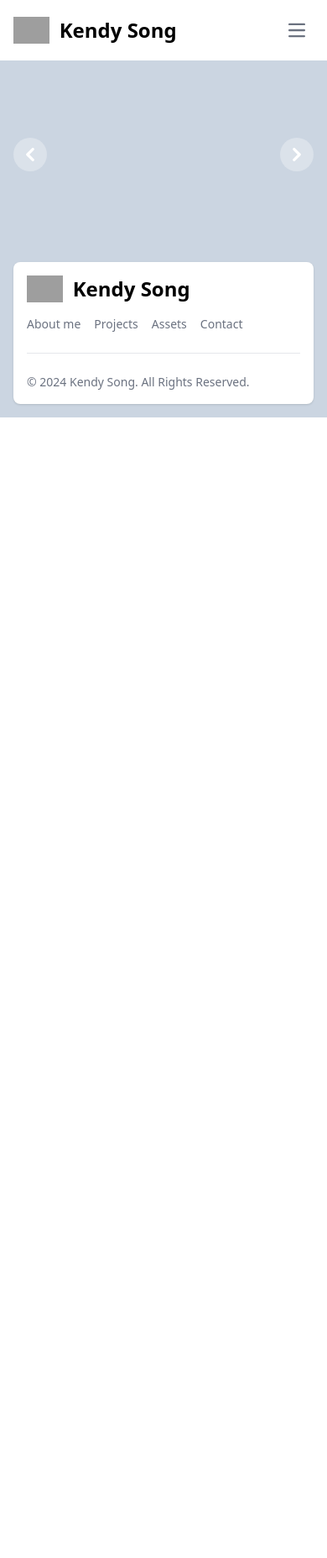
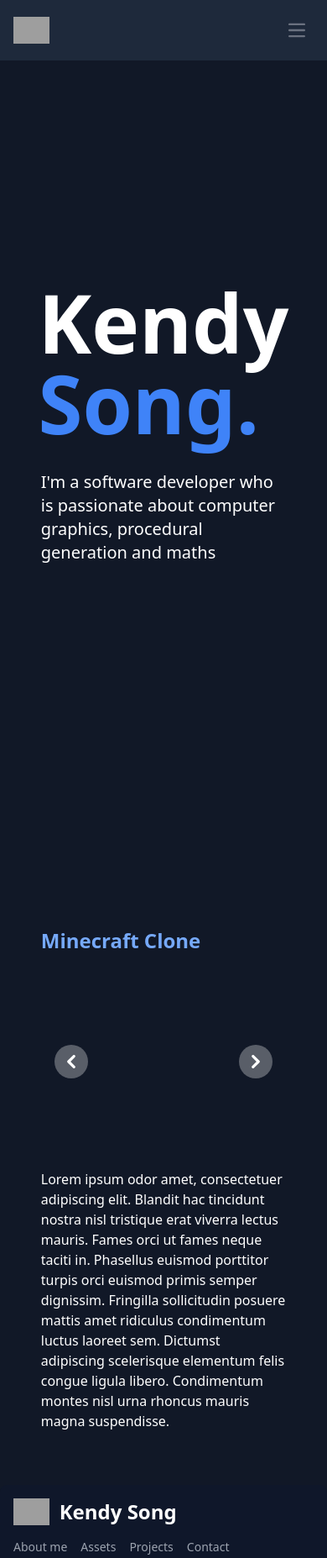
Before and after one commit to KendySong/KendySong.github.io, a website: page index.html in a window 390 px wide. Shown: the top 1855 px of the page at 84% size. Before the commit the page ends 844 px from the top, so only its background shows below. Drawn offline with nearby package versions, Linux system fonts and the light colour scheme; grey boxes are pictures that could not be loaded.

Commit message:
Patch colors with black theme for footer and navbar

```diff
--- a/index.html
+++ b/index.html
@@ -7,32 +7,34 @@
     <title>Kendy Song</title>
 </head>
 <body>
-    <div class="bg-slate-300 flex flex-col">
-        <nav class="bg-white border-gray-200 dark:bg-gray-900">
+    <div class="bg-gray-900 flex flex-col">
+        <nav class="bg-slate-800 border-gray-200 dark:bg-gray-900">
             <div class="max-w-screen-xl flex flex-wrap items-center justify-between mx-auto p-4">
                 <a href="https://flowbite.com/" class="flex items-center space-x-3 rtl:space-x-reverse">
                     <img src="https://flowbite.com/docs/images/logo.svg" class="h-8" alt="Flowbite Logo" />
-                <span class="self-center text-2xl font-semibold whitespace-nowrap dark:text-white">Kendy Song</span>
+                    <!--<span class="self-center text-2xl font-semibold whitespace-nowrap dark:text-white">Kendy Song</span>-->
                 </a>
+
                 <button data-collapse-toggle="navbar-default" type="button" class="inline-flex items-center p-2 w-10 h-10 justify-center text-sm text-gray-500 rounded-lg md:hidden hover:bg-gray-100 focus:outline-none focus:ring-2 focus:ring-gray-200 dark:text-gray-400 dark:hover:bg-gray-700 dark:focus:ring-gray-600" aria-controls="navbar-default" aria-expanded="false">
                     <span class="sr-only">Open main menu</span>
                     <svg class="w-5 h-5" aria-hidden="true" xmlns="http://www.w3.org/2000/svg" fill="none" viewBox="0 0 17 14">
                         <path stroke="currentColor" stroke-linecap="round" stroke-linejoin="round" stroke-width="2" d="M1 1h15M1 7h15M1 13h15"/>
                     </svg>
                 </button>
+
                 <div class="hidden w-full md:block md:w-auto" id="navbar-default">
-                <ul class="font-medium flex flex-col p-4 md:p-0 mt-4 border border-gray-100 rounded-lg bg-gray-50 md:flex-row md:space-x-8 rtl:space-x-reverse md:mt-0 md:border-0 md:bg-white dark:bg-gray-800 md:dark:bg-gray-900 dark:border-gray-700">
+                    <ul class="font-medium flex flex-col p-4 md:p-0 mt-4 border border-gray-500 rounded-lg bg-slate-800 md:flex-row md:space-x-8 rtl:space-x-reverse md:mt-0 md:border-0 md:bg-slate-800 dark:bg-gray-800 md:dark:bg-gray-900 dark:border-gray-700">
                         <li>
-                    <a href="#" class="block py-2 px-3 text-white bg-blue-700 rounded md:bg-transparent md:text-blue-700 md:p-0 dark:text-white md:dark:text-blue-500" aria-current="page">About me</a>
+                            <a href="#" class="block py-2 px-3 text-white bg-blue-500 rounded md:bg-transparent md:text-blue-500 md:p-0 dark:text-white md:dark:text-blue-500" aria-current="page">About me</a>
                         </li>
                         <li>
-                    <a href="#" class="block py-2 px-3 text-gray-900 rounded hover:bg-gray-100 md:hover:bg-transparent md:border-0 md:hover:text-blue-700 md:p-0 dark:text-white md:dark:hover:text-blue-500 dark:hover:bg-gray-700 dark:hover:text-white md:dark:hover:bg-transparent">Projects</a>
+                            <a href="#" class="block py-2 px-3 text-white rounded hover:bg-gray-100 md:hover:bg-transparent md:border-0 md:hover:text-blue-500 md:p-0 dark:text-white md:dark:hover:text-blue-500 dark:hover:bg-gray-700 dark:hover:text-white md:dark:hover:bg-transparent">Assets</a>
                         </li>
                         <li>
-                    <a href="#" class="block py-2 px-3 text-gray-900 rounded hover:bg-gray-100 md:hover:bg-transparent md:border-0 md:hover:text-blue-700 md:p-0 dark:text-white md:dark:hover:text-blue-500 dark:hover:bg-gray-700 dark:hover:text-white md:dark:hover:bg-transparent">Assets</a>
+                            <a href="#" class="block py-2 px-3 text-white rounded hover:bg-gray-100 md:hover:bg-transparent md:border-0 md:hover:text-blue-500 md:p-0 dark:text-white md:dark:hover:text-blue-500 dark:hover:bg-gray-700 dark:hover:text-white md:dark:hover:bg-transparent">Projects</a>
                         </li>
                         <li>
-                    <a href="#" class="block py-2 px-3 text-gray-900 rounded hover:bg-gray-100 md:hover:bg-transparent md:border-0 md:hover:text-blue-700 md:p-0 dark:text-white md:dark:hover:text-blue-500 dark:hover:bg-gray-700 dark:hover:text-white md:dark:hover:bg-transparent">Contact</a>
+                            <a href="#" class="block py-2 px-3 text-white rounded hover:bg-gray-100 md:hover:bg-transparent md:border-0 md:hover:text-blue-500 md:p-0 dark:text-white md:dark:hover:text-blue-500 dark:hover:bg-gray-700 dark:hover:text-white md:dark:hover:bg-transparent">Contact</a>
                         </li>
                     </ul>
                 </div>
@@ -42,9 +44,17 @@
 
 
 
+        <div class="flex flex-col items-center w-3/4 md:w-1/2 self-center mt-64 mb-96">
+            <h1 class="text-8xl mb-8 mt-2 font-bold text-white">Kendy <span class="text-blue-500">Song.</span></h1>
+            <p class="text-xl text-white">
+                I'm a software developer who is passionate about computer graphics, procedural generation and maths
+            </p>
+        </div>
 
-
-        <div id="carousel-example" class="relative w-full">
+        <div class="flex items-center flex-col mt-8">
+            <div class="w-3/4 md:w-1/2 h-1/2 mt-4 mb-4">
+                <h1 class="text-2xl font-bold text-blue-400">Minecraft Clone</h1>
+                <div id="carousel-example" class="relative mt-4 mb-4" >
                     <!-- Carousel wrapper -->
                     <div
                         class="relative h-56 overflow-hidden rounded-lg sm:h-64 xl:h-80 2xl:h-96"
@@ -122,10 +132,10 @@
                         class="group absolute left-0 top-0 z-30 flex h-full cursor-pointer items-center justify-center px-4 focus:outline-none"
                     >
                         <span
-                    class="inline-flex h-10 w-10 items-center justify-center rounded-full bg-white/30 group-hover:bg-white/50 group-focus:outline-none group-focus:ring-4 group-focus:ring-white dark:bg-gray-800/30 dark:group-hover:bg-gray-800/60 dark:group-focus:ring-gray-800/70"
+                            class="inline-flex h-10 w-10 items-center justify-center rounded-full bg-white/30 group-hover:bg-white/50 group-focus:outline-none group-focus:ring-4 group-focus:ring-white bg-gray-800/30 group-hover:bg-gray-800/60 group-focus:ring-gray-800/70"
                         >
                             <svg
-                        class="h-4 w-4 text-white dark:text-gray-800"
+                                class="h-4 w-4 text-white text-gray-800"
                                 aria-hidden="true"
                                 xmlns="http://www.w3.org/2000/svg"
                                 fill="none"
@@ -148,10 +158,10 @@
                         class="group absolute right-0 top-0 z-30 flex h-full cursor-pointer items-center justify-center px-4 focus:outline-none"
                     >
                         <span
-                    class="inline-flex h-10 w-10 items-center justify-center rounded-full bg-white/30 group-hover:bg-white/50 group-focus:outline-none group-focus:ring-4 group-focus:ring-white dark:bg-gray-800/30 dark:group-hover:bg-gray-800/60 dark:group-focus:ring-gray-800/70"
+                            class="inline-flex h-10 w-10 items-center justify-center rounded-full bg-white/30 group-hover:bg-white/50 group-focus:outline-none group-focus:ring-4 group-focus:ring-white bg-gray-800/30 group-hover:bg-gray-800/60 group-focus:ring-gray-800/70"
                         >
                             <svg
-                        class="h-4 w-4 text-white dark:text-gray-800"
+                                class="h-4 w-4 text-white text-gray-800"
                                 aria-hidden="true"
                                 xmlns="http://www.w3.org/2000/svg"
                                 fill="none"
@@ -169,6 +179,14 @@
                         </span>
                     </button>
                 </div>
+                <p class="w-full md:w-1/2 text-white">
+                    Lorem ipsum odor amet, consectetuer adipiscing elit. Blandit hac tincidunt nostra nisl tristique erat viverra lectus mauris.
+                    Fames orci ut fames neque taciti in. Phasellus euismod porttitor turpis orci euismod primis semper dignissim. Fringilla sollicitudin
+                    posuere mattis amet ridiculus condimentum luctus laoreet sem. Dictumst adipiscing scelerisque elementum felis congue ligula libero.
+                    Condimentum montes nisl urna rhoncus mauris magna suspendisse.
+                </p>
+            </div>
+        </div>
 
 
 
@@ -176,33 +194,35 @@
 
 
 
-        <footer class="bg-white rounded-lg shadow dark:bg-gray-900 m-4">
+
+
+
+        <footer class="bg-slate-900 rounded-lg shadowm-4 mb-4 mt-12">
             <div class="w-full max-w-screen-xl mx-auto p-4 md:py-8">
                 <div class="sm:flex sm:items-center sm:justify-between">
                     <a href="https://flowbite.com/" class="flex items-center mb-4 sm:mb-0 space-x-3 rtl:space-x-reverse">
                         <img src="https://flowbite.com/docs/images/logo.svg" class="h-8" alt="Flowbite Logo" />
-                        <span class="self-center text-2xl font-semibold whitespace-nowrap dark:text-white">Kendy Song</span>
+                        <span class="self-center text-2xl font-semibold whitespace-nowrap text-white">Kendy Song</span>
                     </a>
-                    <ul class="flex flex-wrap items-center mb-6 text-sm font-medium text-gray-500 sm:mb-0 dark:text-gray-400">
+                    <ul class="flex flex-wrap items-center mb-6 text-sm font-medium text-gray-400 sm:mb-0">
                         <li>
                             <a href="#" class="hover:underline me-4 md:me-6">About me</a>
                         </li>
                         <li>
-                            <a href="#" class="hover:underline me-4 md:me-6">Projects</a>
+                            <a href="#" class="hover:underline me-4 md:me-6">Assets</a>
                         </li>
                         <li>
-                            <a href="#" class="hover:underline me-4 md:me-6">Assets</a>
+                            <a href="#" class="hover:underline me-4 md:me-6">Projects</a>
                         </li>
                         <li>
                             <a href="#" class="hover:underline">Contact</a>
                         </li>
                     </ul>
                 </div>
-                <hr class="my-6 border-gray-200 sm:mx-auto dark:border-gray-700 lg:my-8" />
-                <span class="block text-sm text-gray-500 sm:text-center dark:text-gray-400">© 2024 <a href="https://flowbite.com/" class="hover:underline">Kendy Song</a>. All Rights Reserved.</span>
+                <hr class="my-6 border-gray-700 sm:mx-auto lg:my-8"/>
+                <span class="block text-sm text-gray-500 sm:text-center">© 2024 <a href="https://flowbite.com/" class="hover:underline">Kendy Song</a>. All Rights Reserved.</span>
             </div>
         </footer>
-
     </div>
 
 
@@ -211,9 +231,10 @@
     Presentation
     Project presentation
     Contact
+    Github
+    FLowbite link menu
     CC
     -->
-
 
     <script src="/node_modules/flowbite/dist/flowbite.js"></script>
     <script type="module" src="js/main.js"></script>
--- a/js/main.js
+++ b/js/main.js
@@ -67,3 +67,11 @@ const instanceOptions = {
 };
 
 const carousel = new Carousel(carouselElement, items, options, instanceOptions);
+
+document.getElementById('data-carousel-prev').onclick = () => {
+    carousel.prev();
+};
+
+document.getElementById('data-carousel-next').onclick = () => {
+    carousel.next();
+};
```
Also changed, not shown: src/output.css. Lines whose indentation alone changed are shown as unchanged.
